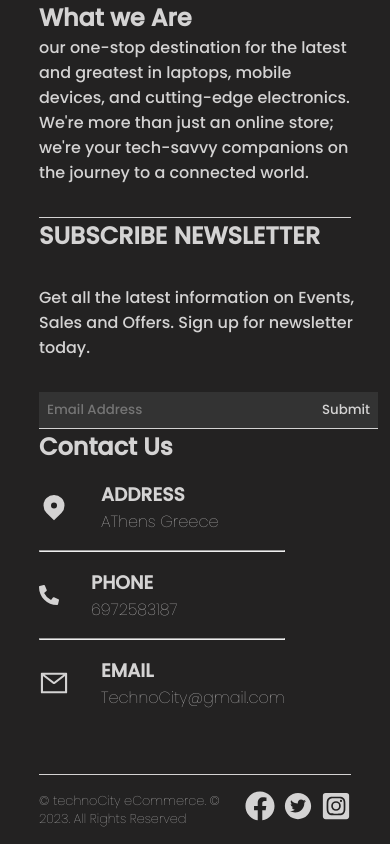
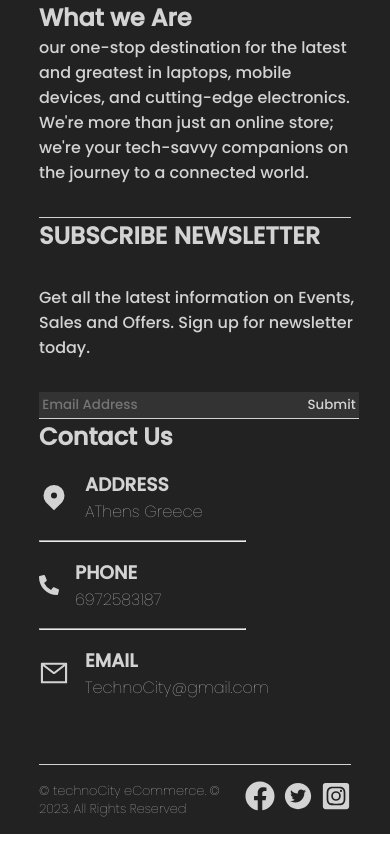
Before and after one commit to MaryRichelle/TechnoCity, a React (Create React App) app: page /laptops in a window 390 px wide. Shown: the part 1024-1868 px from the top of the page. Built offline with nearby package versions, Linux system fonts and the light colour scheme; no server answers.

Commit message:
responsivness issue

```diff
--- a/src/components/TopRatedProducts.jsx
+++ b/src/components/TopRatedProducts.jsx
@@ -77,7 +77,7 @@ const TopRatedProducts = ({ length, heading, description }) => {
       }
       setTopRatedItems(topRated);
     }
-  }, [products]);
+  }, [length, products]);
 
   return (
     <Container>
--- a/src/footer/Contact.jsx
+++ b/src/footer/Contact.jsx
@@ -1,9 +1,10 @@
 import React from 'react'
-import { styled } from 'styled-components'
+import { styled,css } from 'styled-components'
 import ContactDetails from "./ContactDetails"
 import { FaPhoneAlt } from "react-icons/fa"
 import { AiOutlineMail } from "react-icons/ai"
 import { HiLocationMarker } from "react-icons/hi"
+import { media } from "../styles/MediaQueries"
 
 const ContactInfo = styled.div`
  display: flex;
@@ -18,9 +19,14 @@ display: flex;
 justify-content:space-around;
 align-items: center;
 column-gap: 2rem;
+${media.mobile(css`
+column-gap: 1rem;
+    `)}
 `
 const BorderLine = styled.hr`
-width: 100%`
+width: 90%
+
+`
 function Contact() {
   return (
     <ContactInfo>
--- a/src/footer/ContactDetails.jsx
+++ b/src/footer/ContactDetails.jsx
@@ -1,9 +1,10 @@
 import React from 'react'
-import { styled } from 'styled-components'
+import { styled} from 'styled-components'
 
 
 const DetailsP = styled.p`
 font-weight: 200;
+
 `
 
 function ContactDetails({ title, detail }) {
--- a/src/footer/NewsLetter.jsx
+++ b/src/footer/NewsLetter.jsx
@@ -9,13 +9,12 @@ justify-content: space-around;
 align-items: start;
 gap:2rem;
 border-block-end: 1px solid #d3d2d2;
-
  ${media.desktopMd(css`
 border:none;
   `)}
 `
 const SearchContainer = styled.div`
-flex-grow: 3;
+flex-grow: 1;
 background: inherit;
 display: flex;
 justify-content:space-between;
@@ -34,18 +33,23 @@ outline: none;
 border: none;
 outline: none;
 }
-
+${media.mobile(css`
+padding:0.2rem;
+    `)}
 `
 const Button = styled.button`
 cursor: pointer;
+background: #333;
 padding:0.5rem;
-background: #333;
 color: var(--light-gray);
 border: none;
 outline: none;
 &:hover{
 background: inherit;
 }
+${media.mobile(css`
+  padding:0.2rem;
+    `)}
 `
 function NewsLetter() {
   return (
```
